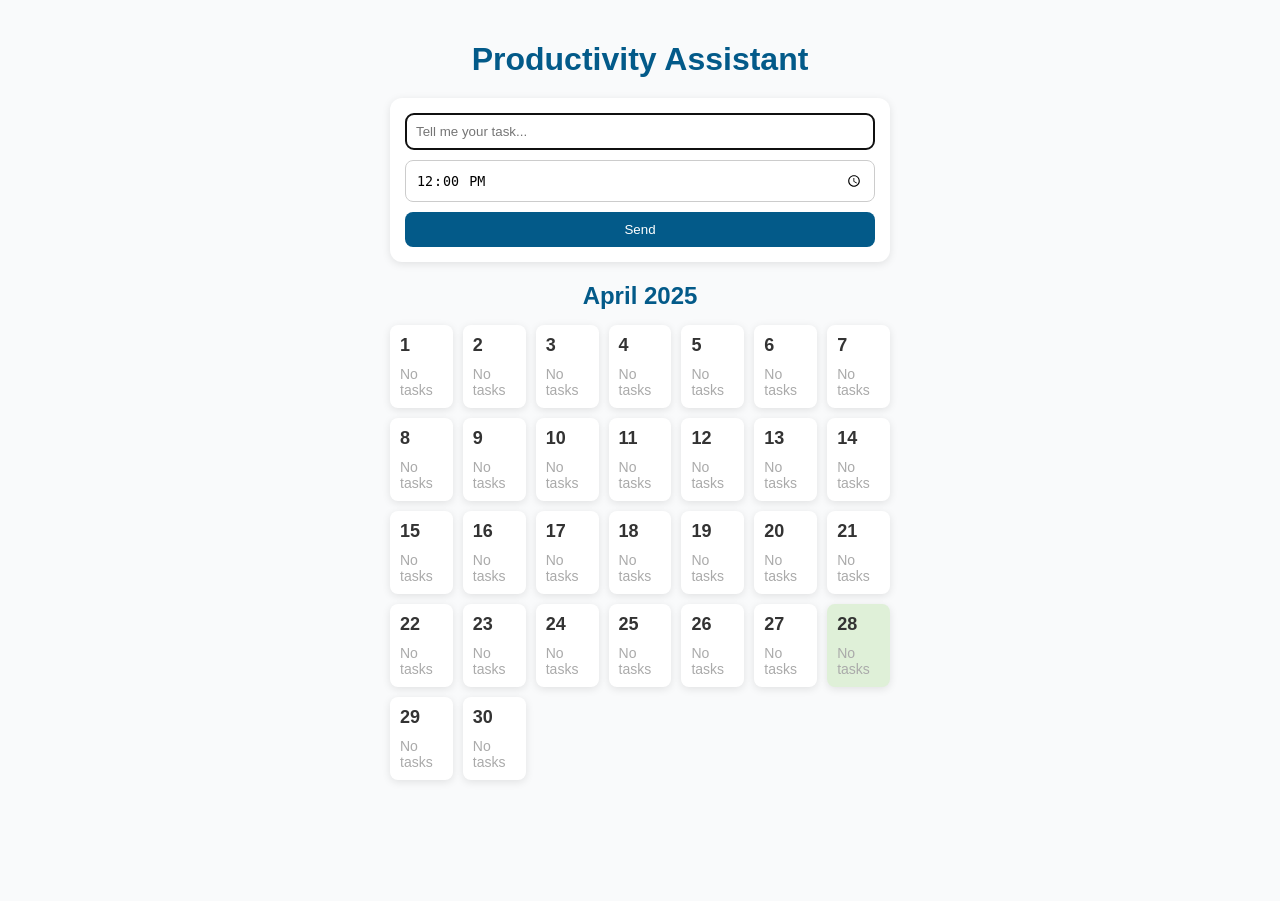
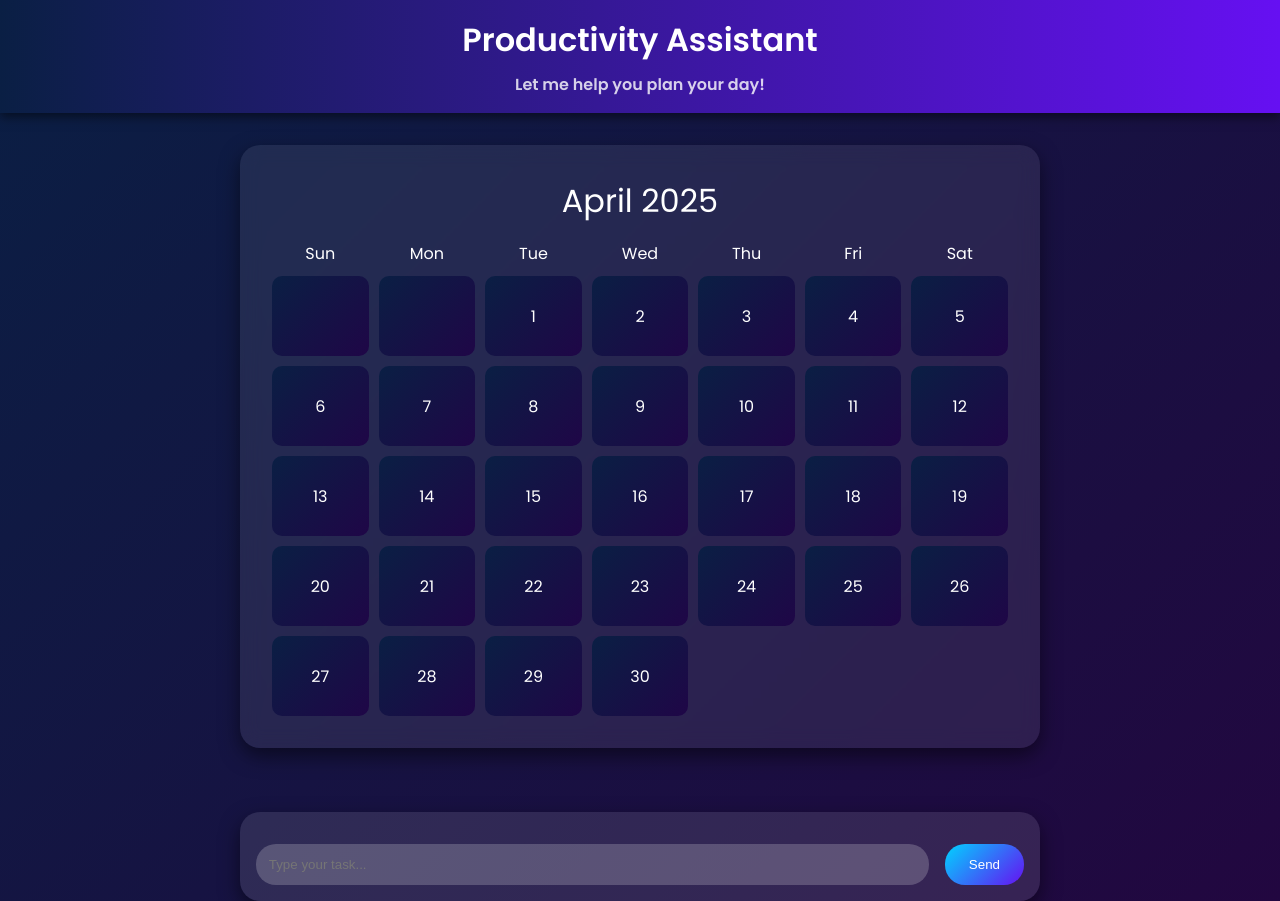
Before and after one commit to SajedehAdelia/Productivite-assistant, a Flask app: page / in a window 1280 px wide. Before the commit the page ends 782 px from the top, so only its background shows below. Run offline with Flask 3, Linux system fonts and the light colour scheme.

Commit message:
Add fake assistent AI

```diff
--- a/app.py
+++ b/app.py
@@ -1,55 +1,53 @@
-from flask import Flask, render_template, request
-from datetime import datetime, timedelta
+from flask import Flask, render_template, request, jsonify
+from datetime import datetime
+import dateparser
 
 app = Flask(__name__)
 
-KEYWORDS = {
-    "meeting": "Meeting scheduled",
-    "gym": "Gym session",
-    "study": "Study time",
-    "work": "Work session",
-    "call": "Call planned",
-    "appointment": "Appointment set"
-}
-
 tasks = {}
 
-def get_month_days(month, year):
-    """Return a list of days for a given month and year."""
-    first_day = datetime(year, month, 1)
-    last_day = datetime(year, month + 1, 1) - timedelta(days=1)
+def parse_task_date(user_input):
+    """Parse the user's input to detect a specific date, like 'tomorrow' or '2025-05-05'."""
+    parsed_date = dateparser.parse(user_input)
+    if parsed_date:
+        return parsed_date.date()
+    return datetime.now().date()
 
-    days = []
-    for day in range(1, last_day.day + 1):
-        date = datetime(year, month, day)
-        days.append(date)
+@app.route("/", methods=["GET"])
+def index():
+    return render_template("index.html")
 
-    return days
+@app.route('/process_task', methods=['POST'])
+def process_task():
+    user_message = request.json.get('message', '')
+    print(f"Received message: {user_message}")
 
-@app.route("/", methods=["GET", "POST"])
-def index():
-    today = datetime.now().date()
+    intents = {
+        'meeting': ['meeting', 'appointment', 'conference', 'meet'],
+        'call': ['call', 'phone', 'teleconference', 'ring'],
+        'gym': ['gym', 'workout', 'exercise', 'fitness'],
+        'reminder': ['remind', 'reminder', 'remember'],
+    }
 
-    if request.method == "POST":
-        user_input = request.form["user_input"]
-        task_time = request.form.get("time", "12:00")
-        task_date = today
+    detected_intent = None
+    for intent, keywords in intents.items():
+        for keyword in keywords:
+            if re.search(r'\b' + re.escape(keyword) + r'\b', user_message, re.IGNORECASE):
+                detected_intent = intent
+                break
+        if detected_intent:
+            break
 
-        for keyword, description in KEYWORDS.items():
-            if keyword in user_input.lower():
-                task_description = f"{description} at {task_time}"
+    # Date and time extraction
+    date_time = dateparser.parse(user_message)
 
-                tasks.setdefault(task_date, []).append(task_description)
+    if detected_intent:
+        response_message = f"Got it! I'll set a {detected_intent}."
+        if date_time:
+            response_message += f" Scheduled for {date_time.strftime('%A, %B %d at %I:%M %p')}."
+    else:
+        response_message = "Sorry, I didn't understand the task. Could you rephrase?"
 
-                response = f"Task added: {task_description} on {task_date.strftime('%Y-%m-%d')}"
-                break
-        else:
-            response = "No recognized task found."
-
-        return render_template("index.html", response=response, tasks=tasks, month_days=get_month_days(today.month, today.year), today=today)
-
-    return render_template("index.html", tasks=tasks, month_days=get_month_days(today.month, today.year), today=today)
-
-
+    return jsonify({'response': response_message})
 if __name__ == "__main__":
     app.run(debug=True)
--- a/static/style.css
+++ b/static/style.css
@@ -1,113 +1,157 @@
-body {
+/* Reset */
+* {
+    box-sizing: border-box;
     margin: 0;
-    font-family: 'Arial', sans-serif;
-    background-color: #f9fafb;
-    color: #333;
-    display: flex;
-    justify-content: center;
-    align-items: flex-start;
-    min-height: 100vh;
-    padding: 20px;
+    padding: 0;
 }
 
-.container {
-    width: 100%;
-    max-width: 500px;
+/* Body and Fonts */
+body {
+    font-family: 'Poppins', sans-serif;
+    background: linear-gradient(135deg, #0a1f44, #220740);
+    color: #fff;
+    display: flex;
+    flex-direction: column;
+    align-items: center;
+    min-height: 100vh;
 }
 
-h1 {
+/* Header */
+header {
+    background: linear-gradient(90deg, #0a1f44, #6610f2);
+    width: 100%;
     text-align: center;
-    margin-bottom: 20px;
-    color: #035A89;
+    padding: 1rem 0;
+    font-size: 2rem;
+    font-weight: 600;
+    box-shadow: 0 4px 10px rgba(0, 0, 0, 0.5);
+    position: sticky;
+    top: 0;
 }
 
-.chatbox {
-    background: #ffffff;
-    padding: 15px;
-    border-radius: 12px;
-    box-shadow: 0 2px 8px rgba(0,0,0,0.1);
-    margin-bottom: 20px;
+.subtitle {
+    font-size: 1rem;
+    margin-top: 0.5rem;
+    opacity: 0.8;
 }
 
-form {
+/* Calendar */
+.calendar {
+    margin: 2rem auto;
+    background: rgba(255,255,255,0.08);
+    backdrop-filter: blur(10px);
+    border-radius: 20px;
+    padding: 2rem;
+    width: 90%;
+    max-width: 800px;
+    box-shadow: 0 8px 20px rgba(0,0,0,0.5);
+}
+
+.month {
+    text-align: center;
+    font-size: 2rem;
+    margin-bottom: 1rem;
+}
+
+.weekdays, .days {
+    display: grid;
+    grid-template-columns: repeat(7, 1fr);
+    text-align: center;
+    margin-top: 10px;
+    gap: 10px;
+}
+
+.day, .empty {
+    background: linear-gradient(135deg, #0a1f44, #1f0647);
+    border-radius: 10px;
+    padding: 1rem 0;
+    min-height: 80px;
+    display: flex;
+    align-items: center;
+    justify-content: center;
+    transition: background 0.3s, transform 0.2s;
+}
+
+.day:hover {
+    background: linear-gradient(135deg, #6610f2, #00d4ff);
+    transform: scale(1.05);
+    cursor: pointer;
+}
+
+.selected {
+    background: linear-gradient(135deg, #00d4ff, #6610f2) !important;
+}
+
+/* Mini task inside day */
+.task-mini {
+    font-size: 0.7rem;
+    margin-top: 5px;
+}
+
+/* Chatbox */
+.chat-container {
+    margin-top: 2rem;
+    background: rgba(255,255,255,0.1);
+    border-radius: 20px;
+    padding: 1rem;
+    width: 90%;
+    max-width: 800px;
+    box-shadow: 0 8px 20px rgba(0,0,0,0.5);
     display: flex;
     flex-direction: column;
+    gap: 1rem;
 }
 
-input[type="text"], input[type="time"] {
-    padding: 10px;
-    border: 1px solid #ccc;
-    border-radius: 8px;
-    margin-bottom: 10px;
+.messages {
+    max-height: 300px;
+    overflow-y: auto;
+    display: flex;
+    flex-direction: column;
+    gap: 0.5rem;
+}
+
+.user, .bot {
+    padding: 0.5rem 1rem;
+    border-radius: 20px;
+    max-width: 80%;
+}
+
+.user {
+    align-self: flex-end;
+    background: linear-gradient(135deg, #0a1f44, #6610f2);
+}
+
+.bot {
+    align-self: flex-start;
+    background: linear-gradient(135deg, #6610f2, #00d4ff);
+}
+
+/* Input */
+.input-container {
+    display: flex;
+    gap: 1rem;
+}
+
+input[type="text"] {
+    flex-grow: 1;
+    padding: 0.8rem;
+    border-radius: 20px;
+    border: none;
+    outline: none;
+    background: rgba(255,255,255,0.2);
+    color: #fff;
 }
 
 button {
-    padding: 10px;
-    background-color: #035A89;
-    color: white;
+    padding: 0.8rem 1.5rem;
     border: none;
-    border-radius: 8px;
+    border-radius: 20px;
+    background: linear-gradient(135deg, #00d4ff, #6610f2);
+    color: #fff;
     cursor: pointer;
-    transition: background-color 0.3s;
+    transition: transform 0.2s;
 }
 
 button:hover {
-    background-color: #12435E;
+    transform: scale(1.05);
 }
-
-.response {
-    margin-top: 10px;
-    padding: 10px;
-    background-color: #e7f5ff;
-    border-radius: 8px;
-}
-
-.calendar {
-    margin-top: 20px;
-}
-
-.calendar h2 {
-    text-align: center;
-    margin-bottom: 15px;
-    color: #035A89;
-}
-
-.calendar-grid {
-    display: grid;
-    grid-template-columns: repeat(7, 1fr);
-    gap: 10px;
-}
-
-.calendar-day {
-    background: #fff;
-    padding: 10px;
-    border-radius: 8px;
-    box-shadow: 0 2px 8px rgba(0,0,0,0.1);
-}
-
-.day-number {
-    font-size: 18px;
-    font-weight: bold;
-    margin-bottom: 10px;
-}
-
-.task-list {
-    font-size: 14px;
-    color: #555;
-}
-
-.task {
-    background-color: #035A89;
-    color: white;
-    padding: 5px;
-    border-radius: 5px;
-    margin-bottom: 5px;
-}
-
-.no-task {
-    color: #aaa;
-}
-
-.today {
-    background-color: #DFF0D8; /* Light green to highlight today */
-}
--- a/templates/index.html
+++ b/templates/index.html
@@ -5,45 +5,134 @@
     <meta name="viewport" content="width=device-width, initial-scale=1.0">
     <title>Productivity Assistant</title>
     <link rel="stylesheet" href="{{ url_for('static', filename='style.css') }}">
+    <link href="https://fonts.googleapis.com/css2?family=Poppins:wght@400;600&display=swap" rel="stylesheet">
 </head>
 <body>
-    <div class="container">
-        <h1>Productivity Assistant</h1>
 
-        <div class="chatbox">
-            <form method="POST">
-                <input type="text" name="user_input" placeholder="Tell me your task..." required autofocus>
-                <input type="time" name="time" value="12:00" required>
-                <button type="submit">Send</button>
-            </form>
+    <header>
+        Productivity Assistant
+        <p class="subtitle">Let me help you plan your day!</p>
+    </header>
 
-            {% if response %}
-            <div class="response">
-                {{ response }}
-            </div>
-            {% endif %}
+    <!-- Calendar Section -->
+    <div class="calendar">
+        <div class="month" id="monthTitle"></div>
+        <div class="weekdays" id="weekdays"></div>
+        <div class="days" id="days"></div>
+    </div>
+
+    <!-- Chatbox Container -->
+    <div class="chat-container">
+        <div class="messages" id="messages">
+            <!-- Chat messages will appear here -->
         </div>
 
-        <div class="calendar">
-            <h2>{{ today.strftime('%B %Y') }}</h2>
-            <div class="calendar-grid">
-                {% for day in month_days %}
-                    <div class="calendar-day {% if day.date() == today %}today{% endif %}">
-                        <div class="day-number">{{ day.day }}</div>
-                        <div class="task-list">
-                            {% if tasks.get(day.date()) %}
-                                {% for task in tasks[day.date()] %}
-                                    <div class="task">{{ task }}</div>
-                                {% endfor %}
-                            {% else %}
-                                <div class="no-task">No tasks</div>
-                            {% endif %}
-                        </div>
-                    </div>
-                {% endfor %}
-            </div>
+        <div class="input-container">
+            <input type="text" id="userInput" placeholder="Type your task..." />
+            <button onclick="sendMessage()">Send</button>
         </div>
+    </div>
 
-    </div>
+    <script>
+        const currentDate = new Date();
+        let tasks = [];
+
+        function createCalendar() {
+            const monthNames = ["January", "February", "March", "April", "May", "June", "July", "August", "September", "October", "November", "December"];
+            const dayNames = ["Sun", "Mon", "Tue", "Wed", "Thu", "Fri", "Sat"];
+            const currentMonth = currentDate.getMonth();
+            const currentYear = currentDate.getFullYear();
+
+            document.getElementById("monthTitle").textContent = `${monthNames[currentMonth]} ${currentYear}`;
+
+            document.getElementById("weekdays").innerHTML = dayNames.map(day => `<div>${day}</div>`).join("");
+
+            const firstDayOfMonth = new Date(currentYear, currentMonth, 1).getDay();
+            const daysInMonth = new Date(currentYear, currentMonth + 1, 0).getDate();
+
+            let calendarHTML = "";
+            for (let i = 0; i < firstDayOfMonth; i++) {
+                calendarHTML += "<div class='empty'></div>";
+            }
+
+            for (let day = 1; day <= daysInMonth; day++) {
+                calendarHTML += `<div class='day' id='day-${day}' onclick='showTasksForDay(${day})'>${day}</div>`;
+            }
+            document.getElementById("days").innerHTML = calendarHTML;
+        }
+
+        function showTasksForDay(day) {
+            const tasksForDay = tasks.filter(task => task.date === day);
+            const taskMessages = tasksForDay.map(task => `${task.time} - ${task.type}`).join("\n");
+
+            if (taskMessages) {
+                alert(`Tasks for ${day}:\n${taskMessages}`);
+            } else {
+                alert(`No tasks for ${day}`);
+            }
+        }
+
+        function sendMessage() {
+            const userMessage = document.getElementById("userInput").value;
+            if (!userMessage.trim()) return;
+
+            const messagesDiv = document.getElementById("messages");
+            const userDiv = document.createElement("div");
+            userDiv.classList.add("user");
+            userDiv.textContent = `You: ${userMessage}`;
+            messagesDiv.appendChild(userDiv);
+
+            document.getElementById("userInput").value = "";
+
+            setTimeout(() => {
+                const botMessage = generateBotResponse(userMessage);
+                const botDiv = document.createElement("div");
+                botDiv.classList.add("bot");
+                botDiv.textContent = `Assistant: ${botMessage}`;
+                messagesDiv.appendChild(botDiv);
+
+                messagesDiv.scrollTop = messagesDiv.scrollHeight;
+            }, 800);
+        }
+
+        function generateBotResponse(message) {
+            const KEYWORDS = {
+                "meeting": "Meeting scheduled",
+                "gym": "Gym session",
+                "study": "Study time",
+                "work": "Work session",
+                "call": "Call planned",
+                "appointment": "Appointment set"
+            };
+
+            for (let keyword in KEYWORDS) {
+                if (message.toLowerCase().includes(keyword)) {
+                    const currentDay = currentDate.getDate();
+                    const taskTime = message.match(/\d{1,2}(:\d{2})?\s*(am|pm)/i);
+
+                    const task = {
+                        type: KEYWORDS[keyword],
+                        time: taskTime ? taskTime[0] : "unspecified time",
+                        date: currentDay
+                    };
+                    tasks.push(task);
+
+                    const dayDiv = document.getElementById(`day-${currentDay}`);
+                    if (dayDiv) {
+                        dayDiv.classList.add('selected');
+                        const taskHTML = `<div class="task-mini">${task.type}</div>`;
+                        dayDiv.innerHTML = `${currentDay}<br>${taskHTML}`;
+                    }
+
+                    return `Task added: ${task.type} at ${task.time}`;
+                }
+            }
+
+            return "I couldn't quite catch that. Can you please rephrase?";
+        }
+
+        createCalendar();
+    </script>
+
 </body>
 </html>
```
